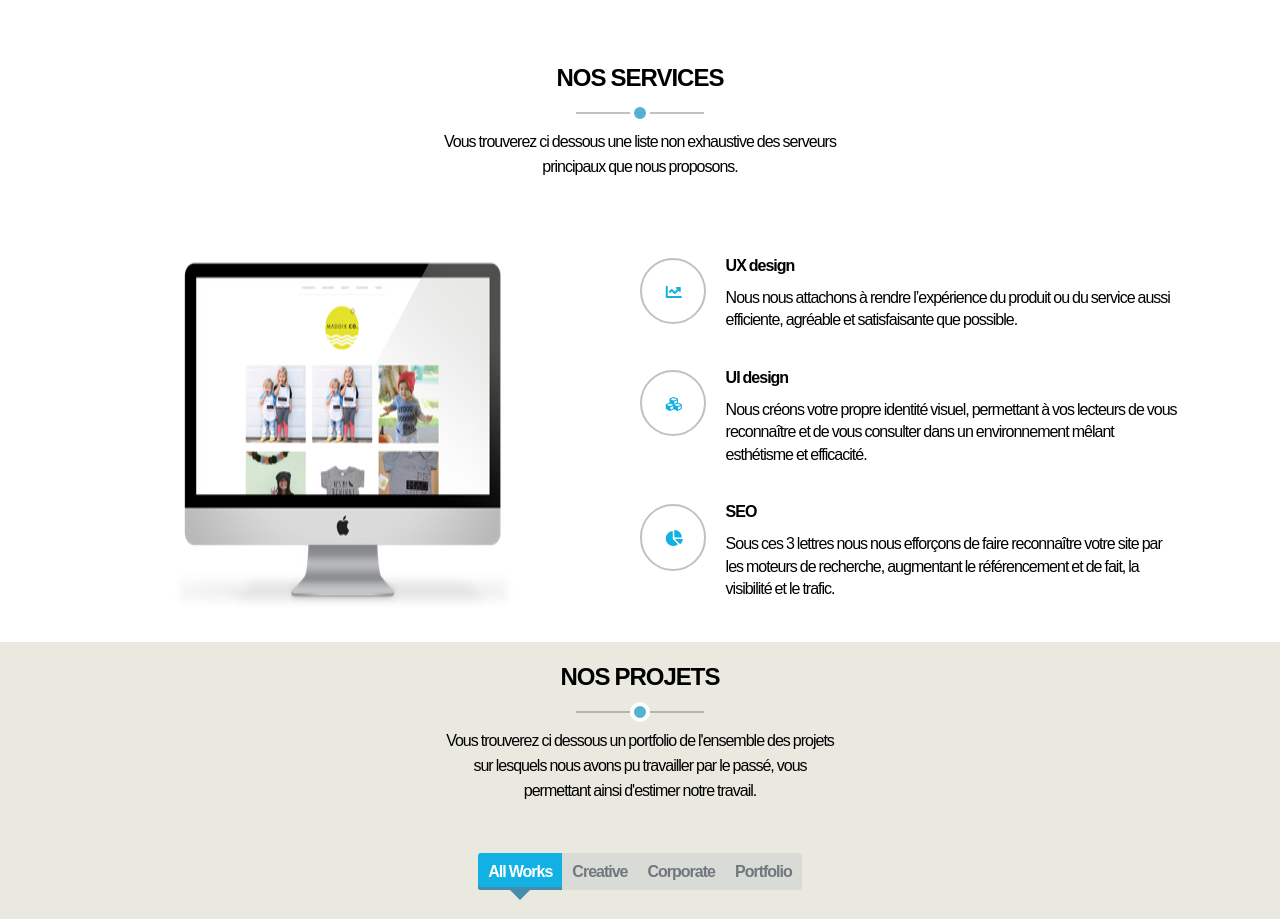
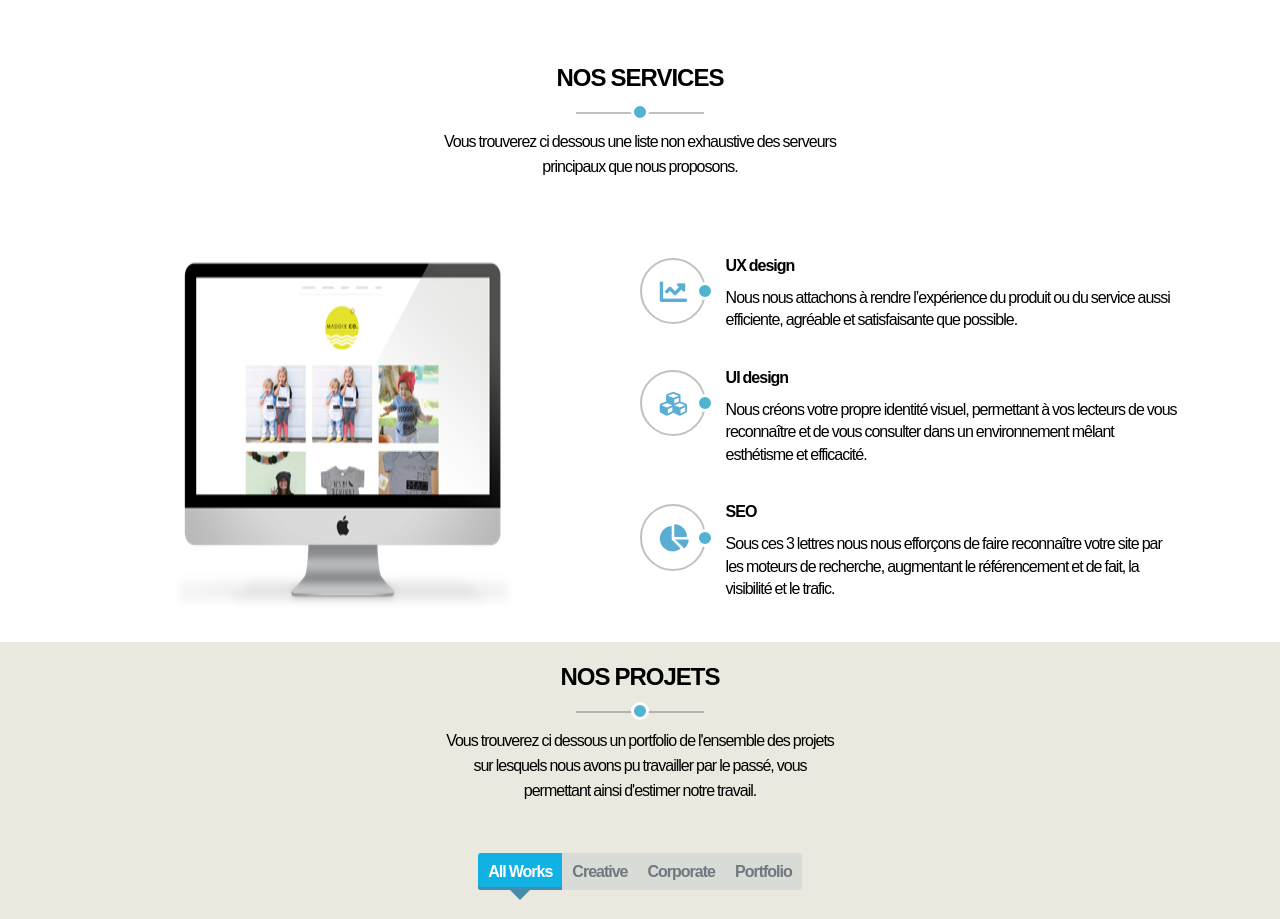
Before and after one commit to Meiyo40/webjuniorOPC, a plain HTML site: page index.html in a window 1280 px wide. Shown: the part 504-1423 px from the top of the page. Drawn offline with Linux system fonts and the light colour scheme; files whose address does not match are found by name.

Commit message:
Update service icon (Blue circle)

```diff
--- a/css/style.css
+++ b/css/style.css
@@ -277,19 +277,21 @@ nav li a:hover, nav li a:active {
     margin-bottom: 15px;
 }
 .blue-circle{
-    position: absolute;
     height: 12px;
     width: 12px;
     background: #52b2d1;
     color: #52b2d1;
     border-radius: 50%;
-    border: 4px solid #fff;
+    border: 3px solid #fff;
     display: flex;
+    top: -9px;
+    opacity: 1;
+}
+.positionBlueCircle{
+    position: absolute;
     left:0;
     right:0;
     margin: 0 auto;
-    top: -9px;
-    opacity: 1;
 }
 #services > p, #portfolio > p{
     text-align: center;
@@ -332,9 +334,14 @@ nav li a:hover, nav li a:active {
     border: 2px solid rgba(51,51,51,0.3);;
     border-radius: 50%;
 }
+.circle-icon > .blue-circle{
+    margin-left: 2.05rem;
+    margin-top: -1.4rem;
+}
 .service-icon{
-    padding: 3px;
-    color: #12b1e4;
+    font-size: 1.7rem;
+    margin: -3px;
+    color: #5cadd3;
 }
 /*PORTFOLIO*/
 #portfolio{
--- a/index.html
+++ b/index.html
@@ -59,13 +59,13 @@
 
             <section id="services">
                 <h2>NOS SERVICES</h2>
-                <div class="divider"><span class="blue-circle"></span></div>
+                <div class="divider"><span class="blue-circle positionBlueCircle"></span></div>
                 <p>Vous trouverez ci dessous une liste non exhaustive des serveurs principaux que nous proposons.</p>
                 <div class="services-container">
                     <img id="logo-feature" src="css/images/main-feature.png" alt="Logo Main Feature">
                     <ul class="feature-list">
                         <li>
-                            <span class="circle-icon"><i class="service-icon fas fa-chart-line"><span></span></i></span>
+                            <span class="circle-icon"><i class="service-icon fas fa-chart-line"></i><span class="blue-circle"></span></span>
 
                             <div class="feature-text">
                                 <h4>UX design</h4>
@@ -73,14 +73,14 @@
                             </div>
                         </li>
                         <li>
-                            <span class="circle-icon"><i class="service-icon fas fa-cubes"></i></span>
+                            <span class="circle-icon"><i class="service-icon fas fa-cubes"></i><span class="blue-circle"></span></span>
                             <div class="feature-text">
                                 <h4>UI design</h4>
                                 <p>Nous créons votre propre identité visuel, permettant à vos lecteurs de vous reconnaître et de vous consulter dans un environnement mêlant esthétisme et efficacité.</p>
                             </div>
                         </li>
                         <li>
-                            <span class="circle-icon"><i class="service-icon fas fa-chart-pie"></i></span>
+                            <span class="circle-icon"><i class="service-icon fas fa-chart-pie"></i><span class="blue-circle"></span></span>
                             <div class="feature-text">
                                 <h4>SEO</h4>
                                 <p>Sous ces 3 lettres nous nous efforçons de faire reconnaître votre site par les moteurs de recherche, augmentant le référencement et de fait, la visibilité et le trafic.</p>
@@ -92,7 +92,7 @@
 
             <section id="portfolio">
                 <h2>NOS PROJETS</h2>
-                <div class="divider"><span class="blue-circle"></span></div>
+                <div class="divider"><span class="blue-circle positionBlueCircle"></span></div>
                 <p>Vous trouverez ci dessous un portfolio de l'ensemble des projets sur lesquels nous avons pu travailler par le passé, vous permettant ainsi d'estimer notre travail.</p>
                 <ul id="portfolio-navbar">
                     <li><a href="#" class="active">All Works</a><span class="arrow-down"></span></li>
```
